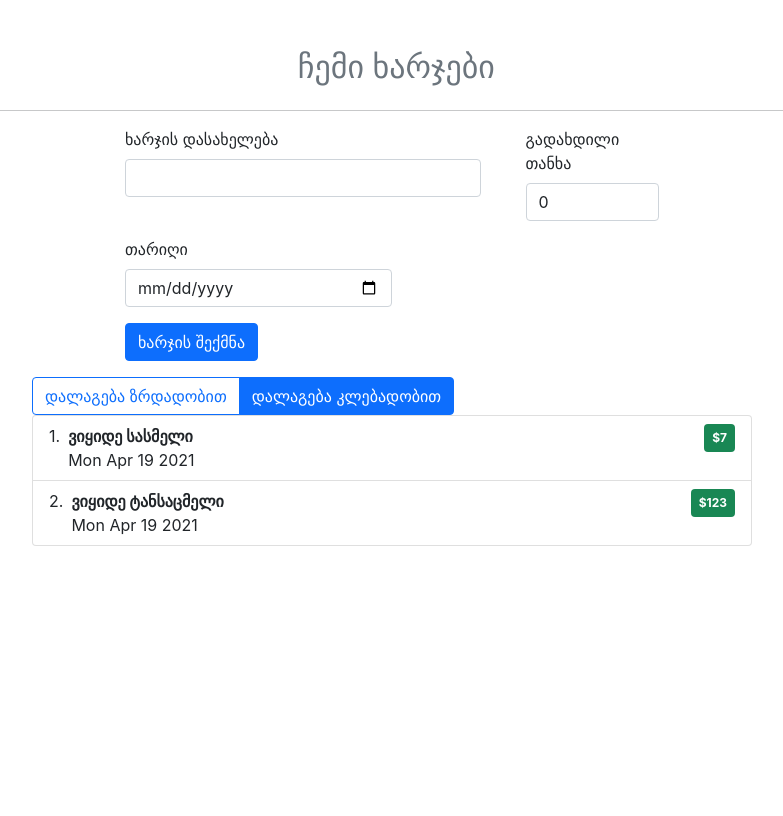
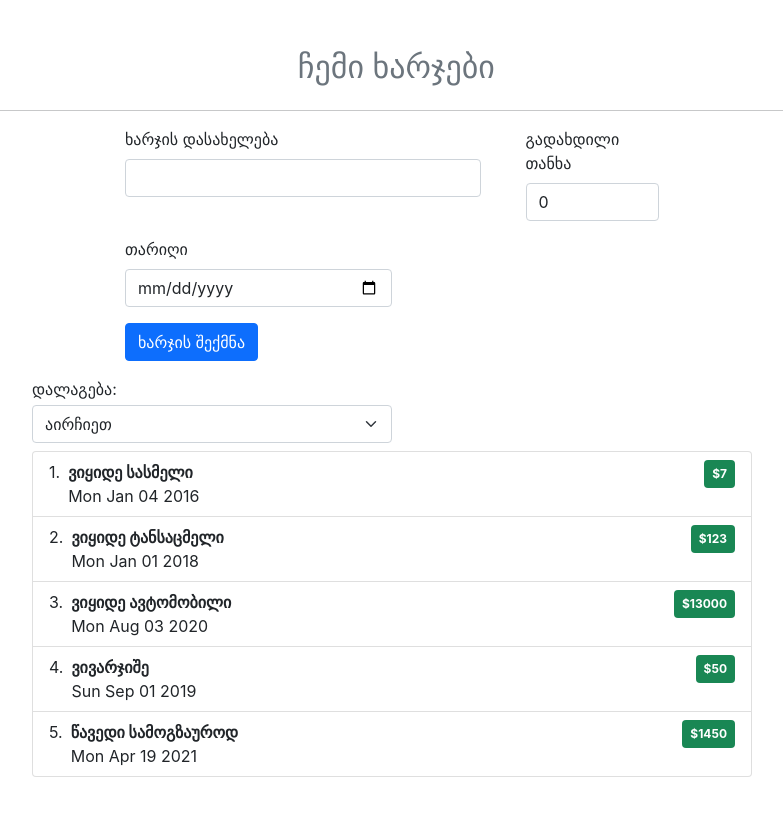
Before and after one commit to mariam-pukhashvili/MyFirstApp_Mari, a React (Create React App) app: page / in a window 1280 px wide. Shown: the top 816 px of the page, without its empty margins (248-1031 px from the left). Built offline with nearby package versions, Linux system fonts and the light colour scheme.

Commit message:
expanse-manager-start

```diff
--- a/src/data/Expanses.js
+++ b/src/data/Expanses.js
@@ -3,13 +3,34 @@ export const ExpansesList=[
     {
         title:"ვიყიდე სასმელი",
         amount:7,
-        date:new Date().toDateString(),
+        date:new Date("2016-01-04").toDateString(),
         id:uuidv4(),
 
     },
     {
         title:"ვიყიდე ტანსაცმელი",
         amount:123,
+        date:new Date("2018-01-01").toDateString(),
+        id:uuidv4(),
+
+    },
+    {
+        title:"ვიყიდე ავტომობილი",
+        amount:13000,
+        date:new Date("2020-08-03").toDateString(),
+        id:uuidv4(),
+
+    },
+    {
+        title:"ვივარჯიშე",
+        amount:50,
+        date:new Date("2019-09-01").toDateString(),
+        id:uuidv4(),
+
+    },
+    {
+        title:"წავედი სამოგზაუროდ",
+        amount:1450,
         date:new Date().toDateString(),
         id:uuidv4(),
 
--- a/src/layouts/expanses/Expanses.js
+++ b/src/layouts/expanses/Expanses.js
@@ -21,15 +21,15 @@ const onExpansesSubmit = (data) =>{
 
     }
 
-    const onSortHandler=(sortby) => {
+    const onSortHandler=(value) => {
 
 
         let sorted=[...expansesData];
-        if(sortby==="ASC"){
+        if(value==="1"){
            sorted=sorted.sort((a,b)=> a.amount- b.amount)
         }
-        else if(sortby==="DESC"){
-            sorted=sorted.sort((a,b)=> b.amount - a.amount)
+        else if(value==="2"){
+            sorted=sorted.sort((a,b)=> new Date(a.date).getTime()-new Date(b.date).getTime())
         }
         setExpansesData(sorted);
     }
@@ -46,12 +46,20 @@ const onExpansesSubmit = (data) =>{
                 </div>
 
             </div>
-            <div className="row">
+            <div className="row mb-5">
+
                 <div className="col-8 mx-auto">
-                    <div className="btn-group">
-                        <button className="btn btn-outline-primary" onClick={onSortHandler.bind(null,'ASC')}>დალაგება ზრდადობით</button>
-                        <button className="btn btn-primary" onClick={onSortHandler.bind(null,'DESC')}>დალაგება კლებადობით</button>
-                    </div>
+                    {/*<div className="btn-group">
+                         <button className="btn btn-outline-primary" onClick={onSortHandler.bind(null,'ASC')}>დალაგება ზრდადობით</button>
+                        <button className="btn btn-primary" onClick={onSortHandler.bind(null,'DESC')}>დალაგება კლებადობით</button> </div>*/}
+                    <div className="col-2 mb-1">დალაგება:</div>
+                      <div className="col-6">
+                         <select className="form-select mb-2" aria-label="Default select example"   onChange={e => onSortHandler(e.currentTarget.value)} >
+                                <option defaultValue>აირჩიეთ</option>
+                                <option value="1">თანხით</option>
+                                <option value="2">თარიღით</option>
+                            </select>
+                      </div>
                 </div>
                 <div className="col-8 mx-auto">
                     <Expanseslist data={expansesData}/>
```
